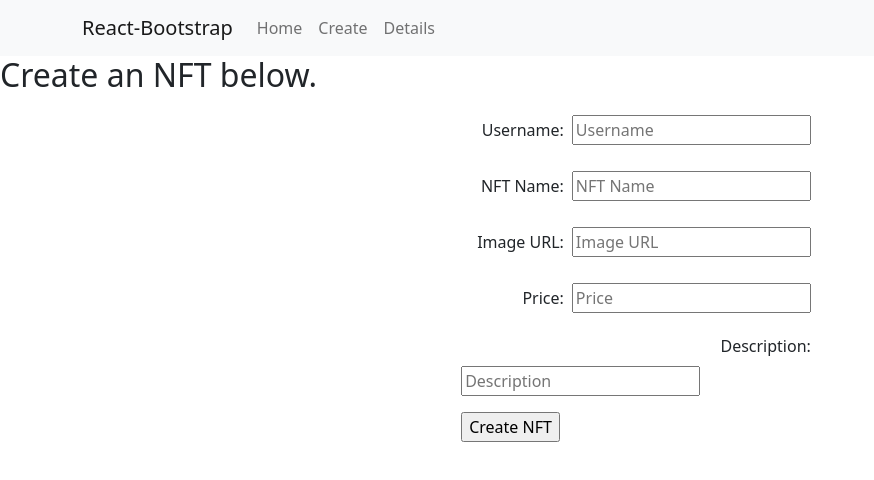
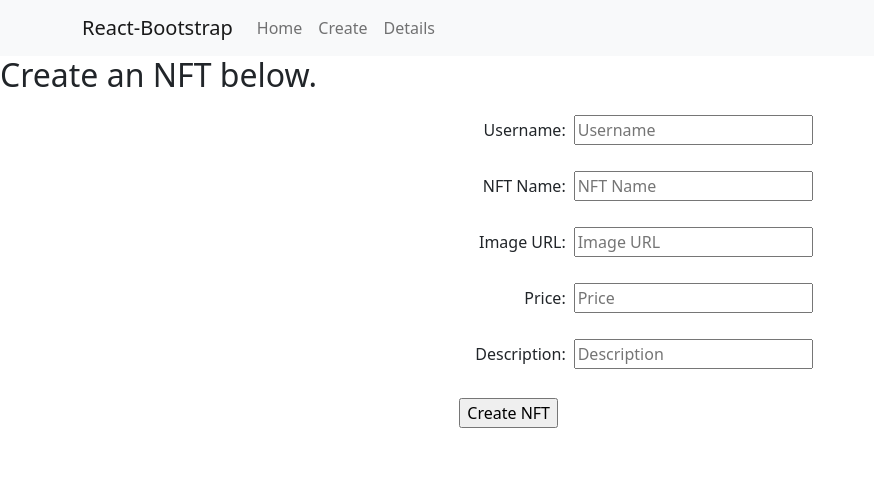
Before and after one commit to davidhlee94/project3-frontend, a React (Create React App) app: page /create in a window 1280 px wide. Shown: the top 480 px of the page, without its empty margins (0-874 px from the left). Built offline with nearby package versions, Linux system fonts and the light colour scheme.

Commit message:
added description css

```diff
--- a/src/Pages/Create.css
+++ b/src/Pages/Create.css
@@ -26,7 +26,7 @@
 .username-container,
 .assetName-container,
 .image-container,
-.price-container {
+.price-container, .description-container{
   display: flex;
   justify-content: center;
   align-items: center;
```
